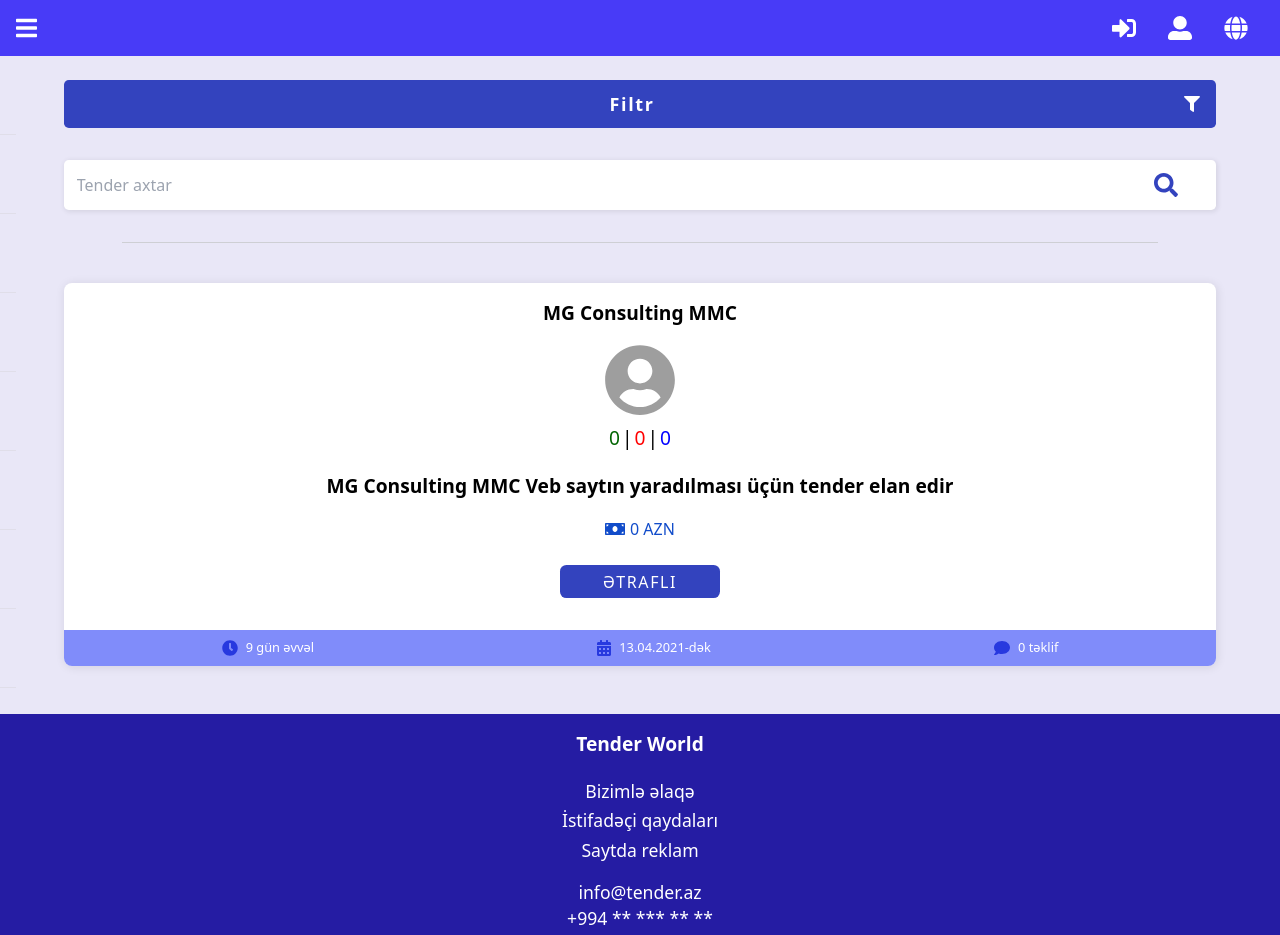
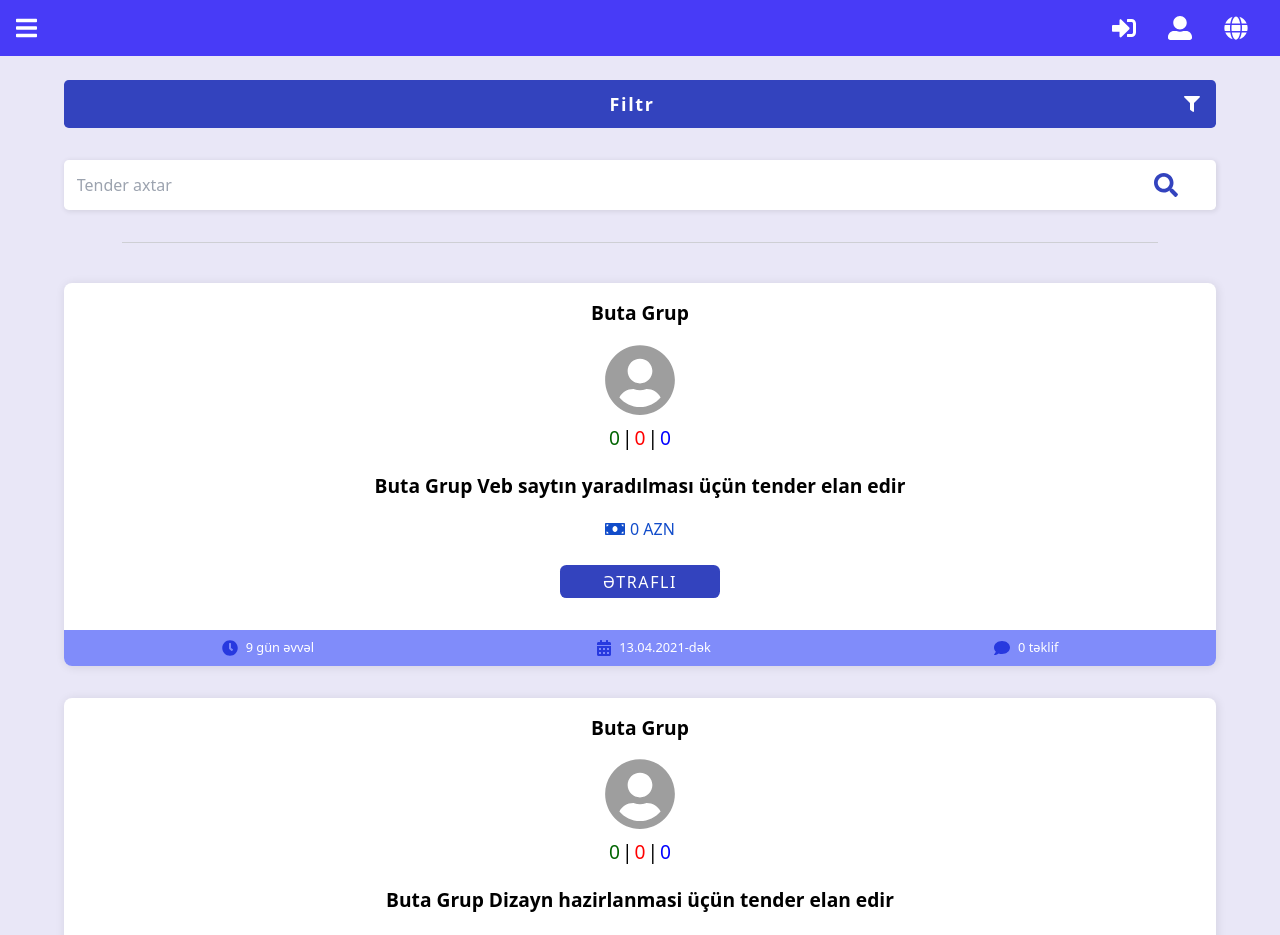
Before and after one commit to farhadamrah/tender, a React (Create React App) app: page / in a window 1280 px wide. Shown: the top 935 px of the page. Built offline with nearby package versions, Linux system fonts and the light colour scheme.

Commit message:
version 1

```diff
--- a/src/Components/Header/Header.scss
+++ b/src/Components/Header/Header.scss
@@ -48,22 +48,20 @@
     .mobile-nav__item {
       list-style: none;
       width: 100%;
-      // padding: 1.2rem 3rem;
       text-align: center;
       height: 100%;
       display: flex;
       flex-direction: column;
       justify-content: center;
       border-bottom: 1px solid #cecdcd56;
-      margin-left: 1rem;
     }
 
     .mobile-nav__item a {
       text-decoration: none;
-      // color: #2b3054;
       color: white;
       font-size: 1.5rem;
       font-weight: bold;
+      margin-left: 1rem;
     }
   }
 
@@ -71,7 +69,7 @@
     position: absolute;
     bottom: 2%;
     right: 4%;
-    font-size: 3rem;
+    font-size: 2.5rem;
     color: white;
   }
 }
--- a/src/Components/Main/MainPages/ServiceOrders/ServiceOrdersData.js
+++ b/src/Components/Main/MainPages/ServiceOrders/ServiceOrdersData.js
@@ -1,8 +1,8 @@
 const TenderData = [
   {
-    title: 'MG Consulting MMC',
+    title: 'Buta Grup',
     // image: '',
-    header: 'MG Consulting MMC Veb saytın yaradılması üçün tender elan edir',
+    header: 'Buta Grup Veb saytın yaradılması üçün tender elan edir',
     feedbacks: {
       green: 0,
       red: 0,
@@ -13,6 +13,20 @@
     deadLine: '13.04.2021',
     order: 0,
   },
+  {
+    title: 'Buta Grup',
+    // image: '',
+    header: 'Buta Grup Dizayn hazirlanmasi üçün tender elan edir',
+    feedbacks: {
+      green: 0,
+      red: 0,
+      blue: 0,
+    },
+    price: 0,
+    addedDate: 2,
+    deadLine: '11.05.2021',
+    order: 0,
+  },
 ];
 
 export default TenderData;
```
